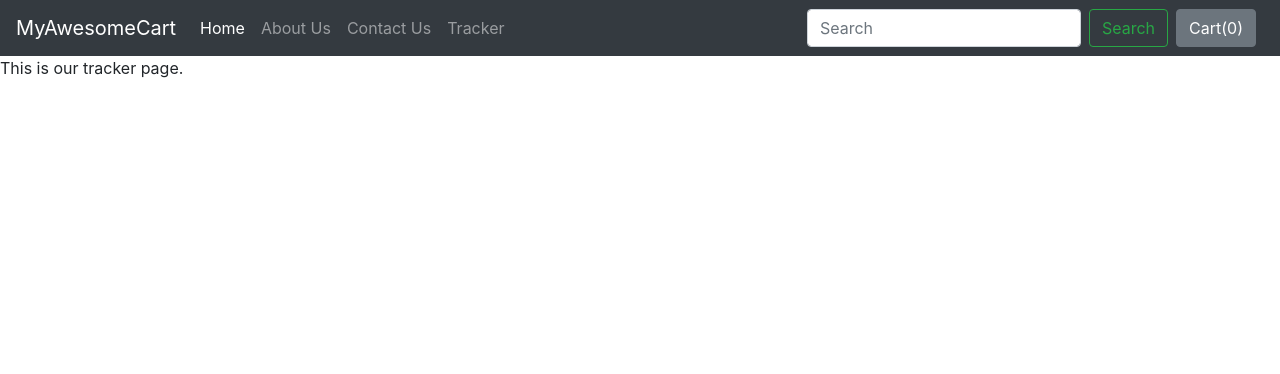
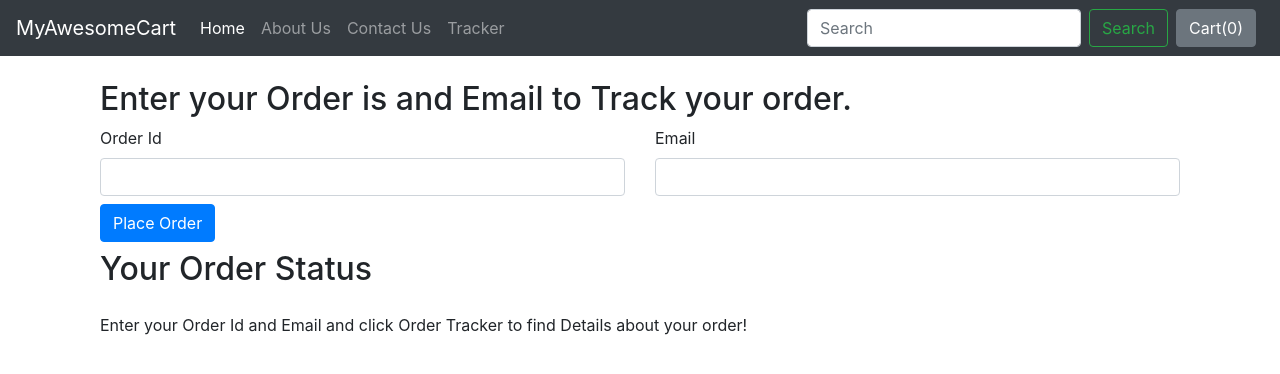
Before and after one commit to Aanchal-kumari-R/Django_Ecommerce, a Django app: page /shop/tracker/ in a window 1280 px wide. Shown: the top 374 px of the page. Run offline with Django 5.2, Linux system fonts and the light colour scheme; some libraries are stand-ins or nearby versions.

Commit message:
Creating Order Tracker for Customers

```diff
--- a/MyAwesomeCart/settings.py
+++ b/MyAwesomeCart/settings.py
@@ -58,7 +58,7 @@ ROOT_URLCONF = 'MyAwesomeCart.urls'
 TEMPLATES = [
     {
         'BACKEND': 'django.template.backends.django.DjangoTemplates',
-        'DIRS': [],
+        'DIRS': ['MyAwesomeCart/templates'],
         'APP_DIRS': True,
         'OPTIONS': {
             'context_processors': [
--- a/MyAwesomeCart/urls.py
+++ b/MyAwesomeCart/urls.py
@@ -18,9 +18,11 @@ from django.contrib import admin
 from django.urls import path , include
 from django.conf import settings
 from django.conf.urls.static import static
+from . import views
 
 urlpatterns = [
     path('admin/', admin.site.urls),
     path('shop/', include('Shop.urls')),
     path('blog/', include('Blog.urls')),
+    path('', views.index),
 ]  + static(settings.MEDIA_URL , document_root= settings.MEDIA_ROOT)
--- /dev/null
+++ b/MyAwesomeCart/views.py
@@ -0,0 +1,5 @@
+from django.shortcuts import render
+from django.http import HttpResponse
+
+def index(request):
+    return render(request,'index.html')
--- a/Shop/admin.py
+++ b/Shop/admin.py
@@ -1,5 +1,5 @@
 from django.contrib import admin
-from .models import Product ,Contact , Order
+from .models import Product ,Contact , Order , OrderUpdate
 
 
 
@@ -7,3 +7,4 @@ from .models import Product ,Contact , Order
 admin.site.register(Product)
 admin.site.register(Contact)
 admin.site.register(Order)
+admin.site.register(OrderUpdate)
--- a/Shop/templates/shop/base.html
+++ b/Shop/templates/shop/base.html
@@ -49,7 +49,7 @@
 
     <!-- Optional JavaScript -->
     <!-- jQuery first, then Popper.js, then Bootstrap JS -->
-    <script src="https://code.jquery.com/jquery-3.7.1.js" integrity="sha256-eKhayi8LEQwp4NKxN+CfCh+3qOVUtJn3QNZ0TciWLP4=" crossorigin="anonymous"></script>
+    <script src="https://code.jquery.com/jquery-3.3.1.js" integrity="sha256-2Kok7MbOyxpgUVvAk/HJ2jigOSYS2auK4Pfzbm7uH60="crossorigin="anonymous"></script>
     <script src="https://cdnjs.cloudflare.com/ajax/libs/popper.js/1.14.6/umd/popper.min.js" integrity="sha384-wHAiFfRlMFy6i5SRaxvfOCifBUQy1xHdJ/yoi7FRNXMRBu5WHdZYu1hA6ZOblgut" crossorigin="anonymous"></script>
     <script src="https://stackpath.bootstrapcdn.com/bootstrap/4.2.1/js/bootstrap.min.js" integrity="sha384-B0UglyR+jN6CkvvICOB2joaf5I4l3gm9GU6Hc1og6Ls7i6U/mkkaduKaBhlAXv9k" crossorigin="anonymous"></script>
 
--- a/Shop/templates/shop/tracker.html
+++ b/Shop/templates/shop/tracker.html
@@ -2,4 +2,72 @@
 
 {% block title %} Trackert - My Awesome Cart {% endblock %}
 
-{% block body %} This is our tracker page.{% endblock %}
+
+{% block body %}
+<div class="container">
+    <div class="col my-4">
+    <h2>Enter your Order is and Email to Track your order.</h2>
+    <form class="row g-3" method="post" action="#" id="trackerForm">
+        {% csrf_token %}
+          <div class="col-md-6">
+              <label for="inputName" class="form-label">Order Id</label>
+              <input type="text" class="form-control" id="orderId" name="orderId">
+            </div>
+          <div class="col-md-6">
+            <label for="inputEmail4" class="form-label">Email</label>
+            <input type="email" class="form-control" id="email" name="email">
+          </div>
+          <div class="col-12 my-2">
+            <button type="submit" class="btn btn-primary">Place Order</button>
+          </div>
+        </form>
+    <h2>Your Order Status</h2>
+    <div class='mt-4'>
+        <ul class='list-group' id="items">
+            Enter your Order Id and Email and click Order Tracker to find Details about your order!
+        </ul>
+    </div>
+
+
+{% endblock %}
+
+{% block js %}
+<script>
+    $('#trackerForm').submit(function(event){
+        $('#items').empty();
+        var formDate = {
+           'orderId': $('input[name=orderId]').val(),
+           'email':$('input[name=email]').val(),
+           'csrfmiddlewaretoken':$('input[name=csrfmiddlewaretoken]').val()
+        }
+
+       $.ajax({
+           type:'POST',
+           url:'/shop/tracker/',
+           data:formDate,
+           encode:true
+       })
+       .done(function(data){
+           console.log(data);
+           updates = JSON.parse(data);
+           if(updates.length>0 & updates != {}){
+               for(i=0;i<updates.length;i++){
+                   let text = updates[i]['text'];
+                   let time = updates[i]['time'];
+                   mystr = `<li class="list-group-item d-flex justify-content-between align-items-center">${text}
+                       <span class="badge badge-primary badge-pill">${time}</span>
+                   </li>`;
+                   $('#items').append(mystr);
+               }
+           }
+           else{
+               mystr = `<li class="list-group-item d-flex justify-content-between align-items-center">
+                Sorry ! We are not able to fetch this Order Id and email. Make sure to type correct order Is and email.
+               </li>`;
+               $('#items').append(mystr);
+           }
+       });
+       event.preventDefault();
+   })
+</script>
+{% endblock %}
--- a/Shop/views.py
+++ b/Shop/views.py
@@ -1,7 +1,8 @@
 from django.shortcuts import render
 from django.http import HttpResponse
-from .models import Product ,Contact ,Order
+from .models import Product ,Contact ,Order,OrderUpdate
 from math import ceil
+import json
 # Create your views here.
 
 def index(request):
@@ -30,6 +31,23 @@ def contact(request):
     return render(request,"shop/contact.html")
 
 def tracker(request):
+    if request.method == "POST":
+        orderId = request.POST.get('orderId','')
+        email = request.POST.get('email','')
+        try:
+            order = Order.objects.filter(order_id= orderId , email = email)
+            if len(order)>0:
+                update = OrderUpdate.objects.filter(order_id=orderId)
+                updates = []
+                for item in update:
+                    updates.append({'text':item.update_desc, 'time':item.timestamp})
+                    response = json.dumps(updates,default=str)
+                return HttpResponse(response)
+            else:
+                return HttpResponse('{}')
+        except Exception as e:
+            return HttpResponse('{}')
+
     return render(request,"shop/tracker.html")
 
 def search(request):
@@ -53,6 +71,8 @@ def checkout(request):
 
         order = Order(items_json=items_json,name=name,email=email,address=address,city=city,state=state,zip_code=zip_code,phone=phone)
         order.save()
+        update = OrderUpdate(order_id=order.order_id,update_desc="The order has been placed.")
+        update.save()
         thank = True
         id = order.order_id
         return render(request,"shop/checkout.html",{'thank':thank,'id':id})
```
Also changed, not shown: MyAwesomeCart/templates/index.html (added, +30 -0 lines), Shop/models.py (+10 -0 lines), Shop/migrations/0009_orderupdate.py (added), db.sqlite3.
